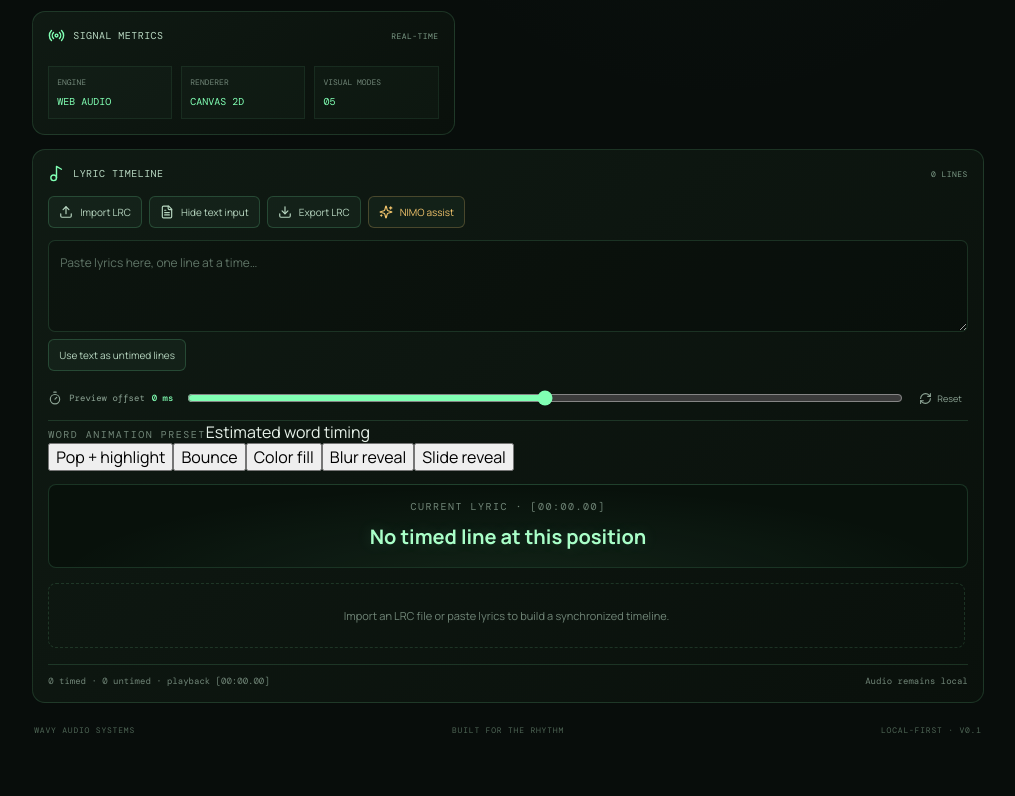
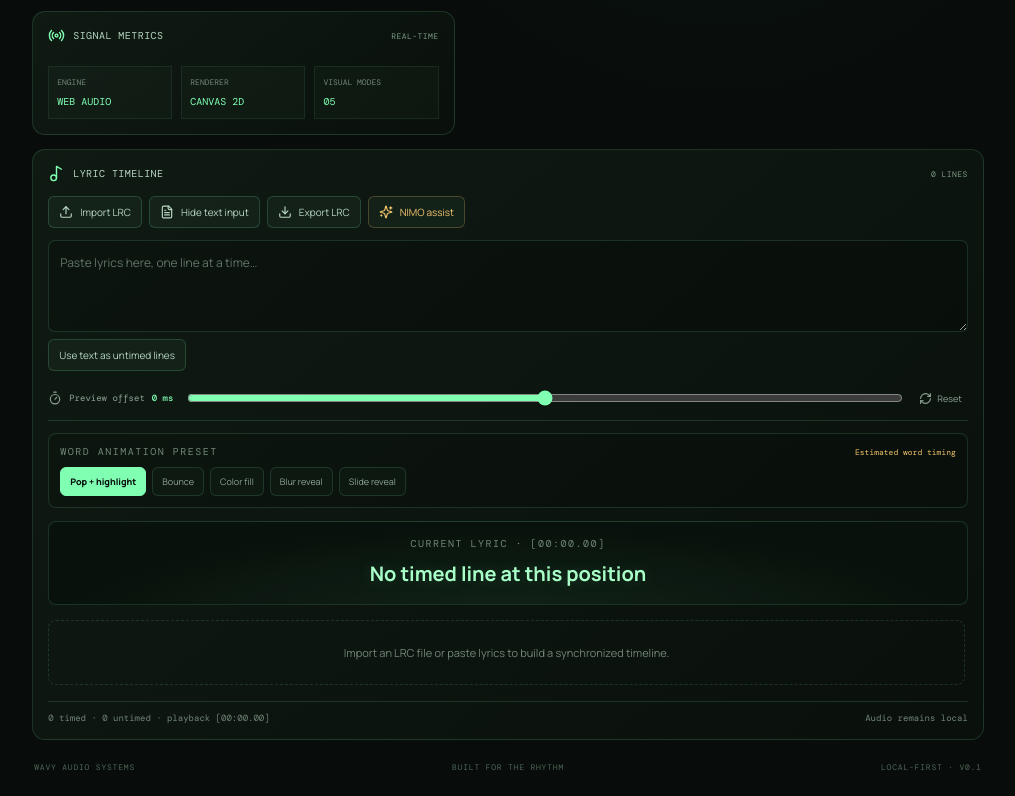
Before and after one commit to manav193/Wavy, a React (Vite) app: page / in a window 1280 px wide. Shown: the part 802-1598 px from the top of the page, without its empty margins (245-1260 px from the left). Before the commit the page ends 1561 px from the top, so only its background shows below. Built offline with nearby package versions, Linux system fonts and the light colour scheme.

Commit message:
style: add karaoke animation presets

```diff
--- a/src/styles.css
+++ b/src/styles.css
@@ -181,3 +181,25 @@ footer { display: flex; justify-content: space-between; flex-wrap: wrap; gap: 10
   .lyric-line { grid-template-columns: 72px minmax(0,1fr) auto; gap: 7px; padding: 8px 6px; }
   .line-text-field { grid-template-columns: 1fr; gap: 5px; }
 }
+
+
+/* Word-level karaoke preview presets. Word timing is estimated from line intervals until true word timestamps exist. */
+.karaoke-controls { margin: 12px 0 0; padding: 11px; border: 1px solid var(--line); border-radius: 8px; background: rgba(0,0,0,.12); }
+.karaoke-controls-heading { display: flex; justify-content: space-between; align-items: center; gap: 8px; flex-wrap: wrap; margin-bottom: 9px; }
+.karaoke-estimate { color: var(--amber); font: 8px var(--mono); }
+.karaoke-preset-list { display: flex; flex-wrap: wrap; gap: 6px; }
+.karaoke-preset { border: 1px solid rgba(128,255,179,.14); border-radius: 6px; padding: 7px 9px; background: rgba(128,255,179,.025); color: #8ea596; font-size: 9px; }
+.karaoke-preset.selected { color: #07100c; background: var(--green); border-color: var(--green); font-weight: 800; }
+.karaoke-word-stage { display: block; overflow-wrap: anywhere; }
+.karaoke-word { display: inline; transition: color .16s ease, text-shadow .16s ease, background-color .16s ease; border-radius: .22em; }
+.karaoke-word.is-word-active { color: var(--green-bright); font-weight: 800; }
+.preset-pop .karaoke-word.is-word-active { display: inline-block; padding: 0 .18em; color: #07100c; background: var(--green); box-shadow: 0 0 22px rgba(128,255,179,.2); animation: karaoke-pop .22s cubic-bezier(.2,.9,.3,1.25); }
+.preset-bounce .karaoke-word.is-word-active { display: inline-block; animation: karaoke-bounce .32s ease-out; text-shadow: 0 0 16px rgba(128,255,179,.5); }
+.preset-fill .karaoke-word.is-word-active { color: #07100c; background: var(--green); box-shadow: 0 0 12px rgba(128,255,179,.16); }
+.preset-fade .karaoke-word.is-word-active { animation: karaoke-fade .28s ease-out; text-shadow: 0 0 18px rgba(128,255,179,.5); }
+.preset-slide .karaoke-word.is-word-active { display: inline-block; animation: karaoke-slide .25s ease-out; color: var(--green-bright); text-shadow: 0 0 14px rgba(128,255,179,.35); }
+@keyframes karaoke-pop { from { transform: scale(.82); opacity: .65; } to { transform: scale(1); opacity: 1; } }
+@keyframes karaoke-bounce { 0% { transform: translateY(5px) scale(.9); } 70% { transform: translateY(-3px) scale(1.04); } 100% { transform: translateY(0) scale(1); } }
+@keyframes karaoke-fade { from { filter: blur(5px); opacity: .25; } to { filter: blur(0); opacity: 1; } }
+@keyframes karaoke-slide { from { transform: translateY(7px); opacity: .25; } to { transform: translateY(0); opacity: 1; } }
+@media (prefers-reduced-motion: reduce) { .karaoke-word, .karaoke-word.is-word-active { animation: none !important; transition: none !important; } }
```
